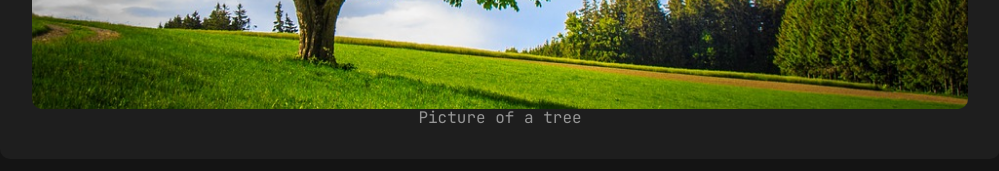
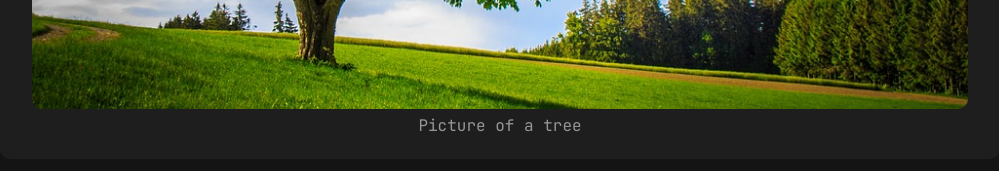
Before and after one commit to JonahPlusPlus/dark_plus, a Jekyll site: the page built from index.md, in a window 1280 px wide. Shown: the part 1500-1671 px from the top of the page, without its empty margins (140-1139 px from the left). Built offline with Jekyll 4.4.1, drawn with Linux system fonts in a browser that asks for light colours.

Commit message:
Update _image.scss

```diff
--- a/_sass/_image.scss
+++ b/_sass/_image.scss
@@ -16,5 +16,6 @@ figure {
         width: 100%;
         text-align: center;
         color: $alt_text;
+        padding: 0.5em 0em;
     }
 }
```
